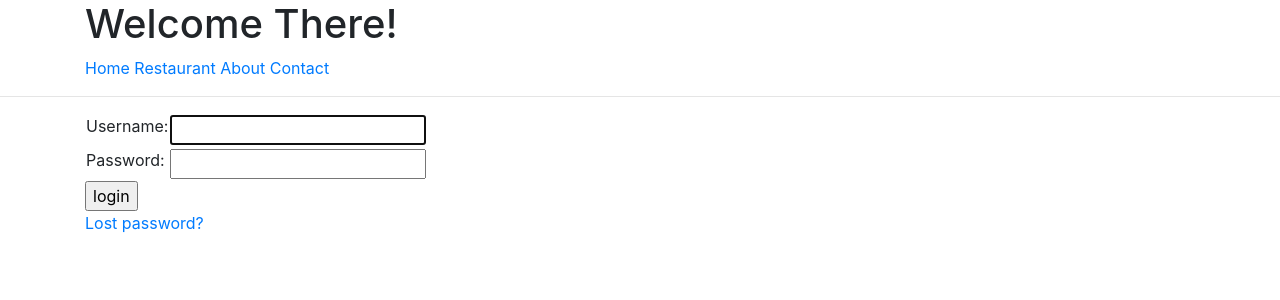
After one commit to azmain/Django-1.11, a Django app: page /login/ in a window 1280 px wide. The commit adds this page. Shown: the top 300 px of the page. Run offline with Django 3.2, Linux system fonts and the light colour scheme; some libraries are stand-ins or nearby versions.

Commit message:
auto login functionality added

```diff
--- a/src/django111/urls.py
+++ b/src/django111/urls.py
@@ -13,7 +13,7 @@ Including another URLconf
     1. Import the include() function: from django.conf.urls import url, include
     2. Add a URL to urlpatterns:  url(r'^blog/', include('blog.urls'))
 """
-from django.conf.urls import url
+from django.conf.urls import url,include
 from django.contrib import admin
 
 from restaurants.views import (
@@ -25,15 +25,15 @@ from restaurants.views import (
     RestaurantDetailView,
     RestaurantCreateView
 )
-
+from django.contrib.auth.views import LoginView,PasswordResetView
 
 urlpatterns = [
     url(r'^admin/', admin.site.urls),
-    url(r'^$', HomeView.as_view()),
-    url(r'^restaurant/$', RestaurantView.as_view()),
-    url(r'^restaurant/create/$', RestaurantCreateView.as_view()),
-    # url(r'^restaurant/(?P<slug>\w+)$', RestaurantView.as_view()),
-    url(r'^restaurant/(?P<slug>[\w-]+)/$', RestaurantDetailView.as_view()),
-    url(r'^about/$', AboutView.as_view()),
-    url(r'^contact/$', ContactView.as_view()),
+    url(r'^$', HomeView.as_view(), name='home'),
+    url(r'^restaurant/', include('restaurants.urls', namespace='restaurant')),
+    url(r'^login/$', LoginView.as_view(), name='login'),
+    url(r'^reset/$', PasswordResetView.as_view(), name='password_reset'),
+    #url(r'^restaurant/$', RestaurantView.as_view(), name='restaurant'),
+    url(r'^about/$', AboutView.as_view(), name='about'),
+    url(r'^contact/$', ContactView.as_view(), name='contact'),
 ]
--- a/src/restaurants/templates/restaurants/restaurant.html
+++ b/src/restaurants/templates/restaurants/restaurant.html
@@ -7,7 +7,7 @@
 <ul>
 	{% for item in object_list %}
 	<li>
-		<a href="{{ item.slug }}/">{{ item.name }}</a> , {{ item.location }} <br> {{ item.category }}
+		<a href="{{ item.get_absolute_url }}">{{ item.name }}</a> , {{ item.location }} <br> {{ item.category }}
 	</li>
 	{% endfor %}
 </ul>
--- /dev/null
+++ b/src/restaurants/urls.py
@@ -0,0 +1,19 @@
+from django.conf.urls import url
+
+from .views import (
+    HomeView,
+    AboutView,
+    ContactView,
+    restaurant_view,
+    RestaurantView,
+    RestaurantDetailView,
+    RestaurantCreateView
+)
+from django.contrib.auth.views import LoginView,PasswordResetView
+
+urlpatterns = [
+    url(r'^$', RestaurantView.as_view(), name='list'),
+    url(r'^create/$', RestaurantCreateView.as_view(), name='create'),
+    # url(r'^restaurant/(?P<slug>\w+)$', RestaurantView.as_view()),
+    url(r'^(?P<slug>[\w-]+)/$', RestaurantDetailView.as_view(), name='detail')
+]
--- /dev/null
+++ b/src/templates/registration/login.html
@@ -0,0 +1,38 @@
+{% extends "base.html" %}
+
+{% block content %}
+
+{% if form.errors %}
+<p>Your username and password didn't match. Please try again.</p>
+{% endif %}
+
+{% if next %}
+    {% if user.is_authenticated %}
+    <p>Your account doesn't have access to this page. To proceed,
+    please login with an account that has access.</p>
+    {% else %}
+    <p>Please login to see this page.</p>
+    {% endif %}
+{% endif %}
+
+<form method="post" action="{% url 'login' %}">
+{% csrf_token %}
+<table>
+<tr>
+    <td>{{ form.username.label_tag }}</td>
+    <td>{{ form.username }}</td>
+</tr>
+<tr>
+    <td>{{ form.password.label_tag }}</td>
+    <td>{{ form.password }}</td>
+</tr>
+</table>
+
+<input type="submit" value="login" />
+<input type="hidden" name="next" value="{{ next }}" />
+</form>
+
+{# Assumes you setup the password_reset view in your URLconf #}
+<p><a href="{% url 'password_reset' %}">Lost password?</a></p>
+
+{% endblock %}
--- a/src/templates/snippets/navigation.html
+++ b/src/templates/snippets/navigation.html
@@ -1,7 +1,7 @@
 <div class="container">
 	<h1>Welcome There!</h1>
-	<a href="/">Home</a>
-	<a href="/restaurant">Restaurant</a>
-	<a href="/about">About</a>
-	<a href="/contact">Contact</a>
+	<a href="{% url 'home' %}">Home</a>
+	<a href="{% url 'restaurant:list' %}">Restaurant</a>
+	<a href="{% url 'about' %}">About</a>
+	<a href="{% url 'contact' %}">Contact</a>
 </div>
```
Also changed, not shown: src/restaurants/models.py (+11 -3 lines), src/restaurants/views.py (+9 -2 lines), src/templates/registration/password_reset_form.html (added, +38 -0 lines), src/db.sqlite3, src/restaurants/migrations/0005_restaurant_owner.py (added).
